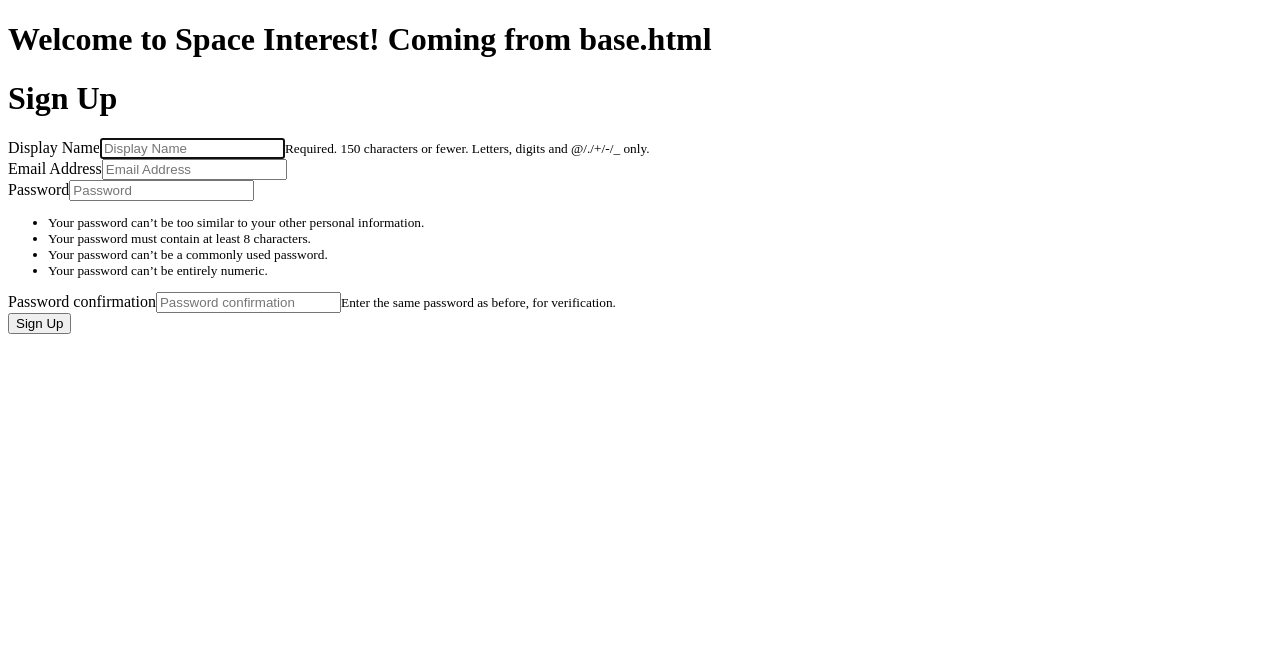
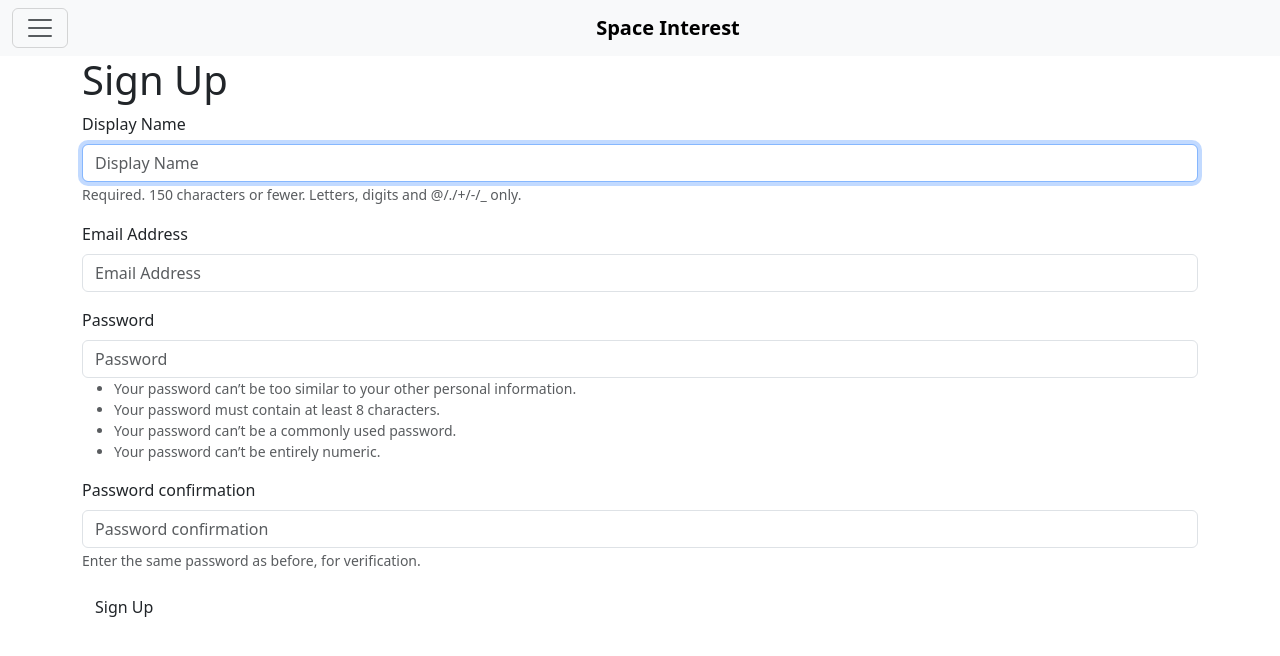
Before and after one commit to moosasharieff/SpaceInterest, a Django app: page /accounts/signup/ in a window 1280 px wide. Shown: the top 656 px of the page. Run offline with Django 5.2, Linux system fonts and the light colour scheme; some libraries are stand-ins or nearby versions.

Commit message:
Fixed the bug in issue #5 which is also part of issue #4

```diff
--- a/templates/base.html
+++ b/templates/base.html
@@ -1,14 +1,119 @@
 <!DOCTYPE html>
+{% load static %}
 <html lang="en">
 <head>
     <meta charset="UTF-8">
     <title>SpaceInterest</title>
+
+    <!--    Bootstrap Link   -->
+    <link href="https://cdn.jsdelivr.net/npm/bootstrap@5.3.2/dist/css/bootstrap.min.css" rel="stylesheet"
+          integrity="sha384-T3c6CoIi6uLrA9TneNEoa7RxnatzjcDSCmG1MXxSR1GAsXEV/Dwwykc2MPK8M2HN" crossorigin="anonymous">
+
+    <!-- Bootstrap JS Link to be added below the body tag -->
+    <script src="https://cdn.jsdelivr.net/npm/bootstrap@5.3.2/dist/js/bootstrap.bundle.min.js"
+            integrity="sha384-C6RzsynM9kWDrMNeT87bh95OGNyZPhcTNXj1NW7RuBCsyN/o0jlpcV8Qyq46cDfL"
+            crossorigin="anonymous"></script>
+
+    {#  Google Font Link  #}
+    <link rel="preconnect" href="https://fonts.googleapis.com">
+    <link rel="preconnect" href="https://fonts.gstatic.com" crossorigin>
+    <link href="https://fonts.googleapis.com/css2?family=Montserrat:wght@200&display=swap" rel="stylesheet">
+
+    {#  Connecting Master CSS File  #}
+    <link rel="stylesheet" href="{% static 'SpaceInterest/css/master.css' %}">
+
 </head>
 <body>
-    <h1>Welcome to Space Interest! Coming from base.html</h1>
+
+<!--    Standard Navbar Bootstrap Code   -->
+<!-- Image and text -->
+{#<nav class="navbar navbar-light" style="background-color: #e3f2fd;" role="navigation" id="navbar">#}
+{#    <div class="container">#}
+{#        <a class="navbar-brand mynav" href="{% url 'home' %}">Home</a>#}
+{#        <ul class="navbar-nav me-auto mb-2 mb-lg-0">#}
+{#            <li class="nav-item">#}
+{#                <a class="nav-link active" aria-current="page" href="#">Home</a>#}
+{#            </li>#}
+{#            <li class="nav-item">#}
+{#                <a class="nav-link" href="#">Link</a>#}
+{#            </li>#}
+{#            <li class="nav-item">#}
+{#                <a class="nav-link disabled" href="#" tabindex="-1" aria-disabled="true">Disabled</a>#}
+{#            </li>#}
+{#        </ul>#}
+{#        <ul class="nav navbar-nav navbar-right ms-auto">#}
+{##}
+{#        </ul>#}
+
+
+<!-- Navbar -->
+<nav class="navbar  navbar-light bg-light">
+    <div class="container-fluid">
+        <!-- Hamburger Button -->
+        <button class="navbar-toggler" type="button" data-bs-toggle="offcanvas" data-bs-target="#offcanvasSidebar"
+                aria-controls="offcanvasSidebar">
+            <span class="navbar-toggler-icon"></span>
+        </button>
+        <a class="navbar-brand mx-auto" href="#"><b>Space Interest</b></a>
+    </div>
+</nav>
+
+<!-- Offcanvas Sidebar -->
+<div class="offcanvas offcanvas-start" tabindex="-1" id="offcanvasSidebar" aria-labelledby="offcanvasSidebarLabel">
+    <div class="offcanvas-header">
+        <h5 class="offcanvas-title" id="offcanvasSidebarLabel">Menu</h5>
+        <button type="button" class="btn-close text-reset" data-bs-dismiss="offcanvas" aria-label="Close"></button>
+    </div>
+    <div class="offcanvas-body">
+        <!-- Sidebar content here -->
+        <ul class="navbar-nav navbar-right ms-auto ">
+            {% if user.is_authenticated %}
+                {#  Below options will be available when user is authenticated #}
+                <li class="nav-item"><a class="nav-link" href="#">Post</a></li>
+                <li class="nav-item"><a class="nav-link" href="#">Groups</a></li>
+                <li class="nav-item"><a class="nav-link" href="#">Create Group</a></li>
+                <li class="nav-item"><a class="nav-link" href="{% url 'accounts:logout' %}">Logout</a></li>
+
+            {% else %}
+                {# Below options will be available when user is not authenticated #}
+                <li class="nav-item"><a class="nav-link" href="">Groups</a></li>
+                <li class="nav-item"><a class="nav-link" href="{% url 'accounts:login' %}">Login</a></li>
+                <li class="nav-item"><a class="nav-link" href="{% url 'accounts:signup' %}">SignUp</a></li>
+
+            {% endif %}
+        </ul>
+        {#        <ul class="navbar-nav">#}
+        {#            <li class="nav-item"><a class="nav-link" href="#">Home</a></li>#}
+        {#            <li class="nav-item"><a class="nav-link" href="#">Features</a></li>#}
+        {#            <li class="nav-item"><a class="nav-link" href="#">Pricing</a></li>#}
+        {#            <!-- More links as needed -->#}
+        {#        </ul>#}
+    </div>
+</div>
+
+
+{#        <nav class="navbar navbar-light" style="background-color: #e3f2fd;" id="navbar">#}
+{#            <div class="container-fluid">#}
+{#                <button class="navbar-toggler" type="button" data-bs-toggle="collapse"#}
+{#                        data-bs-target="#navbarTogglerDemo01" aria-controls="navbarTogglerDemo01" aria-expanded="false"#}
+{#                        aria-label="Toggle navigation">#}
+{#                    <span class="navbar-toggler-icon"></span>#}
+{#                </button>#}
+{#                <div class="collapse navbar-collapse" id="navbarTogglerDemo01">#}
+
+{#                </div>#}
+{#            </div>#}
+{#        </nav>#}
+
+{#    </div>#}
+{#</nav>#}
+
+<div class="container mycontent">
 
     {% block content %}
+        {#  Content from other pages to be added here!  #}
+    {% endblock %}
+</div>
 
-    {% endblock %}
 </body>
 </html>
```
